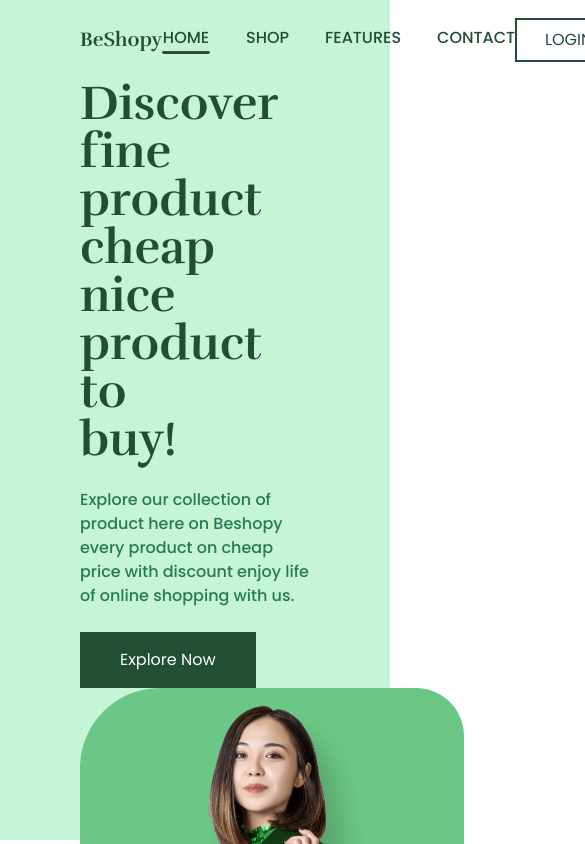
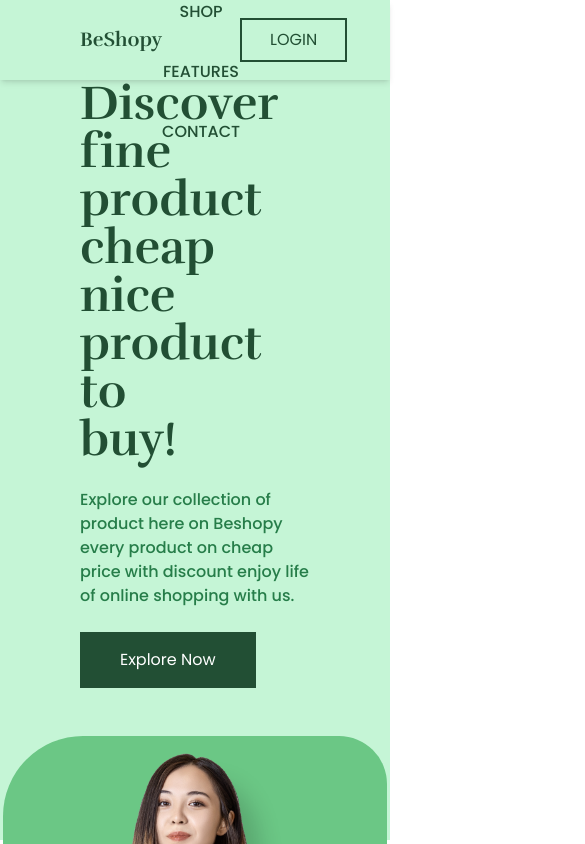
Before and after one commit to BeniSamuel/-BeShopy, a React (Vite) app: page / in a window 390 px wide. Shown: the top 844 px of the page, 585 px wide, since content can reach past the window. Built offline with nearby package versions, Linux system fonts and the light colour scheme.

Commit message:
Stick Navbar

```diff
--- a/src/Components/Home/Footer/Footer.jsx
+++ b/src/Components/Home/Footer/Footer.jsx
@@ -37,7 +37,7 @@ const Footer = () => {
             <div className=' flex flex-col gap-3'>
                 <div className=' text-white font-roboto'>STAY UP TO DATE</div>
                 <div className=' flex flex-row items-center'>
-                    <input type="email" placeholder='Enter Your Email' className=' bg-transparent placeholder:font-poppins placeholder:text-white border-2 border-[#A3F3BE] px-4 py-2 pl-4 outline-none text-white'/>
+                    <input type="email" placeholder='Enter Your Email' className=' bg-transparent placeholder:font-poppins placeholder:text-white border-2 border-[#A3F3BE] px-4 py-2 pl-4 outline-none text-white font-poppins'/>
                     <input type="submit" value="SUBMIT" className=' font-poppins text-[#224F34] bg-[#A3F3BE] px-4 py-[0.64rem]'/>
                 </div>
             </div>
--- a/src/Components/Home/Hero/Hero.jsx
+++ b/src/Components/Home/Hero/Hero.jsx
@@ -3,7 +3,7 @@ import hero_img from '../../../assets/Hero/Hero_1.png'
 
 const Hero = () => {
     return (
-        <div className=' flex flex-col md:flex-row md:items-center md:justify-between  bg-[#C5F5D6] px-20 h-[90vh]'>
+        <div className=' flex flex-col gap-12 items-center md:flex-row md:items-center md:justify-between  bg-[#C5F5D6] px-20 h-[90vh]'>
             <div className=' flex flex-col gap-6'>
                 <div className=' text-[#224F34] font-bold text-5xl font-rufina'>
                     Discover fine product<br />
--- a/src/Components/Home/Navbar/Navbar.jsx
+++ b/src/Components/Home/Navbar/Navbar.jsx
@@ -4,10 +4,10 @@ import { Link } from "react-router-dom";
 const Navbar = () => {
   const [section, setSection] = useState("home");
   return (
-    <div className=" bg-[#C5F5D6]  flex md:justify-between md:items-center px-20 items-center h-20">
+    <div className=" bg-[#C5F5D6] flex flex-row justify-between md:justify-between md:items-center px-20 items-center h-20 shadow-md sticky top-0 z-50">
       <div className=" text-xl text-[#224F34] font-rufina font-bold cursor-pointer"><Link to="/">BeShopy</Link></div>
 
-      <ul className=" flex gap-9">
+      <ul className=" flex flex-col md:flex-row gap-9">
         <li className=" font-medium text-[#224F34] flex flex-col items-center cursor-pointer font-poppins" onClick={() => { setSection("home") }}><Link to="/">HOME</Link>{section === "home" ? <hr className=" bg-[#224F34] w-12 h-1 rounded-xl" /> : " "}</li>
         <li className=" font-medium text-[#224F34] flex flex-col items-center cursor-pointer font-poppins" onClick={() => { setSection("shop") }}>SHOP {section === "shop" ? <hr className=" bg-[#224F34] w-11 h-1 rounded-xl" /> : " "}</li>
         <li className=" font-medium text-[#224F34] flex flex-col items-center cursor-pointer font-poppins" onClick={() => { setSection("features") }}>FEATURES {section === "features" ? <hr className=" bg-[#224F34] w-20 h-1 rounded-xl" /> : " "}</li>
--- a/src/Components/Login/Form.jsx
+++ b/src/Components/Login/Form.jsx
@@ -23,7 +23,7 @@ const Form = () => {
                     <p className=' font-poppins'>Signup With Google</p>
                 </button>
             </div>
-            <div className=' font-poppins'>New to site.<span className=' font-poppins text-[#224F34] font-bold'><Link to="/signup">Signup</Link></span></div>
+            <div className=' font-poppins'>New to site. <span className=' font-poppins text-[#224F34] font-bold'><Link to="/signup">Signup</Link></span></div>
         </div>
     </div>
   )
```
Also changed, not shown: src/Components/Signup/Form.jsx (+6 -2 lines).
